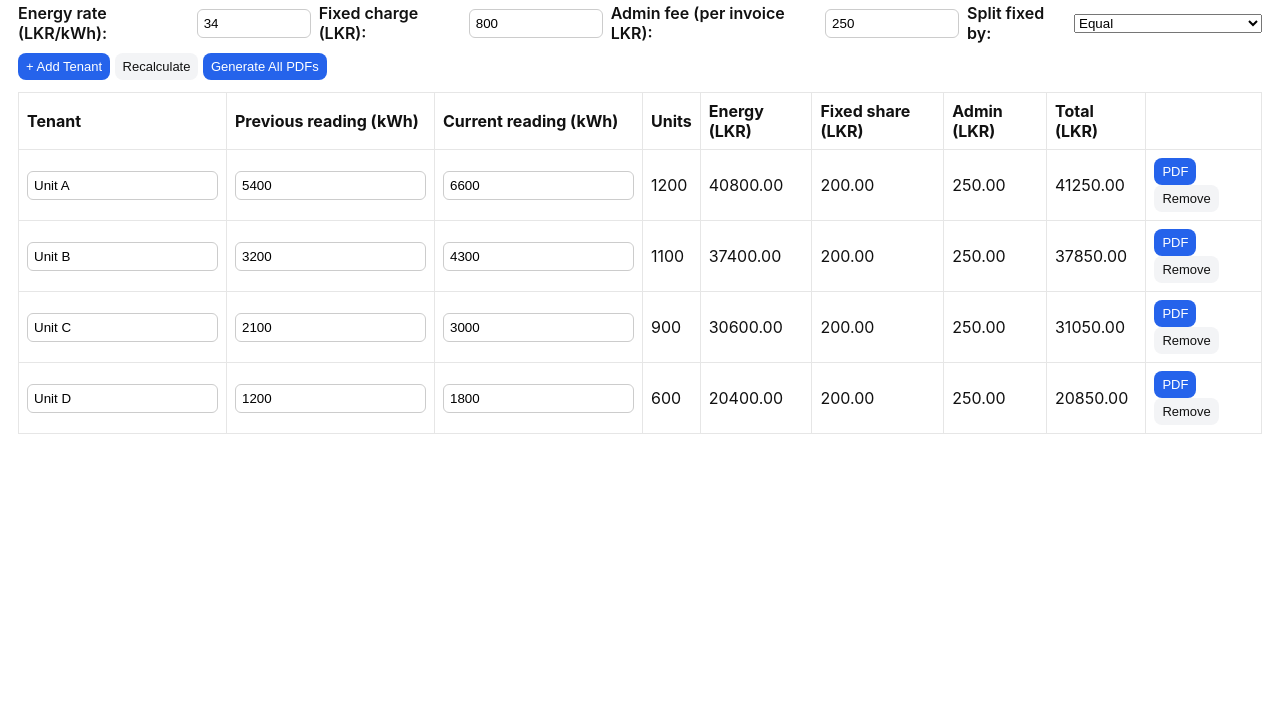
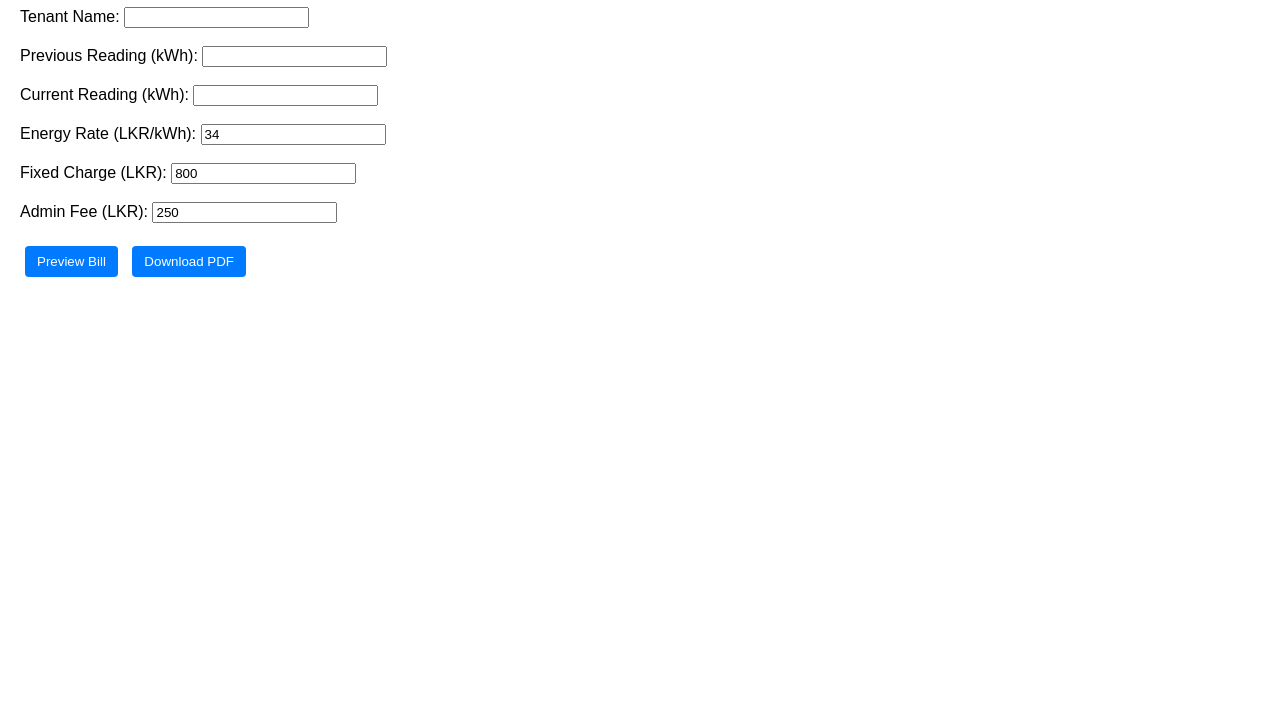
Before and after one commit to androidgames774/ElectricityBillGenerator, a plain HTML site: page index.html in a window 1280 px wide. Shown: the part 73-800 px from the top of the page. Drawn offline with nearby package versions, Linux system fonts and the light colour scheme.

Commit message:
Update index.html

```diff
--- a/index.html
+++ b/index.html
@@ -1,208 +1,94 @@
-<!doctype html>
+<!DOCTYPE html>
 <html lang="en">
 <head>
-  <meta charset="utf-8" />
-  <meta name="viewport" content="width=device-width,initial-scale=1" />
-  <title>Electricity Bill Generator</title>
+  <meta charset="UTF-8">
+  <title>Tenant Electricity Bill Generator</title>
+  <script src="https://cdnjs.cloudflare.com/ajax/libs/jspdf/2.5.1/jspdf.umd.min.js"></script>
   <style>
-    body{font-family:Inter,system-ui,Arial;margin:18px;color:#111}
-    h1{font-size:20px;margin-bottom:6px}
-    label{font-weight:600}
-    input[type=text], input[type=number]{padding:6px;border:1px solid #ccc;border-radius:6px}
-    table{width:100%;border-collapse:collapse;margin-top:12px}
-    th,td{padding:8px;border:1px solid #e6e6e6;text-align:left}
-    button{padding:8px 12px;border-radius:8px;border:0;background:#2563eb;color:white;cursor:pointer}
-    .muted{color:#666;font-size:13px}
-    .row{display:flex;gap:8px;align-items:center;margin-bottom:8px}
-    .controls{display:flex;gap:8px;flex-wrap:wrap;margin-top:10px}
-    .small{font-size:13px;padding:6px 8px}
-    .btn-ghost{background:#f3f4f6;color:#111}
-    .bill-card{width:700px;padding:18px;border:1px solid #ddd;border-radius:8px;background:white}
+    body { font-family: Arial, sans-serif; margin: 20px; }
+    table { border-collapse: collapse; width: 100%; margin-top: 20px; }
+    table, th, td { border: 1px solid #ccc; padding: 8px; text-align: center; }
+    th { background-color: #f2f2f2; }
+    .preview { margin-top: 20px; padding: 20px; border: 1px solid #aaa; }
+    .btn { margin: 5px; padding: 8px 12px; background: #007bff; color: #fff; border: none; cursor: pointer; border-radius: 4px; }
+    .btn:hover { background: #0056b3; }
   </style>
-  <!-- html2pdf library (includes html2canvas & jsPDF) -->
-  <script src="https://cdnjs.cloudflare.com/ajax/libs/html2pdf.js/0.10.1/html2pdf.bundle.min.js"></script>
 </head>
 <body>
-  <h1>Electricity Bill Generator</h1>
-  <div class="muted">Enter tenants and meter readings. Default energy rate is LKR 34/kWh. Generates a PDF invoice per tenant.</div>
+  <h1>Tenant Electricity Bill Generator</h1>
 
-  <div style="margin-top:12px;">
-    <div class="row">
-      <label>Energy rate (LKR/kWh):</label>
-      <input id="energyRate" type="number" value="34" step="0.01" style="width:100px" />
-      <label>Fixed charge (LKR):</label>
-      <input id="fixedCharge" type="number" value="800" style="width:120px" />
-      <label>Admin fee (per invoice LKR):</label>
-      <input id="adminFee" type="number" value="250" style="width:120px" />
-      <label>Split fixed by:</label>
-      <select id="fixedSplitMethod">
-        <option value="equal">Equal</option>
-        <option value="proportional">Proportional to consumption</option>
-      </select>
-    </div>
+  <label>Tenant Name: <input type="text" id="tenantName"></label><br><br>
+  <label>Previous Reading (kWh): <input type="number" id="prevReading"></label><br><br>
+  <label>Current Reading (kWh): <input type="number" id="currReading"></label><br><br>
+  <label>Energy Rate (LKR/kWh): <input type="number" id="rate" value="34"></label><br><br>
+  <label>Fixed Charge (LKR): <input type="number" id="fixed" value="800"></label><br><br>
+  <label>Admin Fee (LKR): <input type="number" id="admin" value="250"></label><br><br>
 
-    <div style="margin-top:10px">
-      <button id="addTenant" class="small">+ Add Tenant</button>
-      <button id="recalc" class="small btn-ghost">Recalculate</button>
-      <button id="genAll" class="small">Generate All PDFs</button>
-    </div>
-  </div>
+  <button class="btn" onclick="calculateBill()">Preview Bill</button>
+  <button class="btn" onclick="downloadPDF()">Download PDF</button>
 
-  <table id="tenantsTable">
-    <thead>
-      <tr>
-        <th>Tenant</th>
-        <th>Previous reading (kWh)</th>
-        <th>Current reading (kWh)</th>
-        <th>Units</th>
-        <th>Energy (LKR)</th>
-        <th>Fixed share (LKR)</th>
-        <th>Admin (LKR)</th>
-        <th>Total (LKR)</th>
-        <th></th>
-      </tr>
-    </thead>
-    <tbody>
-    </tbody>
-  </table>
+  <div id="preview" class="preview" style="display:none;"></div>
 
   <script>
-    const tbody = document.querySelector('#tenantsTable tbody');
-    const energyRateEl = document.getElementById('energyRate');
-    const fixedChargeEl = document.getElementById('fixedCharge');
-    const adminFeeEl = document.getElementById('adminFee');
-    const fixedSplitMethodEl = document.getElementById('fixedSplitMethod');
+    let lastBill = null;
 
-    function addTenantRow(name = 'Unit A', prev = 0, curr = 0){
-      const tr = document.createElement('tr');
-      tr.innerHTML = `
-        <td><input class="t-name" type="text" value="${name}" /></td>
-        <td><input class="t-prev" type="number" value="${prev}" /></td>
-        <td><input class="t-curr" type="number" value="${curr}" /></td>
-        <td class="t-units">0</td>
-        <td class="t-energy">0.00</td>
-        <td class="t-fixed">0.00</td>
-        <td class="t-admin">0.00</td>
-        <td class="t-total">0.00</td>
-        <td><button class="generate small">PDF</button> <button class="remove small btn-ghost">Remove</button></td>
+    function calculateBill() {
+      const tenant = document.getElementById('tenantName').value;
+      const prev = parseFloat(document.getElementById('prevReading').value) || 0;
+      const curr = parseFloat(document.getElementById('currReading').value) || 0;
+      const rate = parseFloat(document.getElementById('rate').value) || 34;
+      const fixed = parseFloat(document.getElementById('fixed').value) || 0;
+      const admin = parseFloat(document.getElementById('admin').value) || 0;
+
+      const units = curr - prev;
+      const energyCharge = units * rate;
+      const total = energyCharge + fixed + admin;
+
+      lastBill = { tenant, prev, curr, units, rate, energyCharge, fixed, admin, total };
+
+      const html = `
+        <h2>Bill Preview</h2>
+        <p><strong>Tenant:</strong> ${tenant}</p>
+        <p><strong>Previous Reading:</strong> ${prev} kWh</p>
+        <p><strong>Current Reading:</strong> ${curr} kWh</p>
+        <p><strong>Units Consumed:</strong> ${units} kWh</p>
+        <p><strong>Energy Rate:</strong> LKR ${rate} / kWh</p>
+        <p><strong>Energy Charge:</strong> LKR ${energyCharge.toFixed(2)}</p>
+        <p><strong>Fixed Charge:</strong> LKR ${fixed.toFixed(2)}</p>
+        <p><strong>Admin Fee:</strong> LKR ${admin.toFixed(2)}</p>
+        <h3>Total: LKR ${total.toFixed(2)}</h3>
       `;
-      tbody.appendChild(tr);
 
-      tr.querySelector('.t-prev').addEventListener('input', recalc);
-      tr.querySelector('.t-curr').addEventListener('input', recalc);
-      tr.querySelector('.generate').addEventListener('click', () => generatePDFForRow(tr));
-      tr.querySelector('.remove').addEventListener('click', () => { tr.remove(); recalc(); });
-      recalc();
+      const previewDiv = document.getElementById('preview');
+      previewDiv.innerHTML = html;
+      previewDiv.style.display = 'block';
     }
 
-    document.getElementById('addTenant').addEventListener('click', ()=> addTenantRow('Unit ' + String.fromCharCode(65 + tbody.children.length), 0, 0));
-    document.getElementById('recalc').addEventListener('click', recalc);
-    document.getElementById('genAll').addEventListener('click', generateAllPDFs);
+    function downloadPDF() {
+      if (!lastBill) {
+        alert("Please preview the bill first.");
+        return;
+      }
 
-    function recalc(){
-      const rows = Array.from(tbody.children);
-      const energyRate = parseFloat(energyRateEl.value) || 0;
-      const fixedCharge = parseFloat(fixedChargeEl.value) || 0;
-      const adminFee = parseFloat(adminFeeEl.value) || 0;
+      const { jsPDF } = window.jspdf;
+      const doc = new jsPDF();
 
-      // compute units
-      let totalUnits = 0;
-      rows.forEach(r => {
-        const prev = parseFloat(r.querySelector('.t-prev').value) || 0;
-        const curr = parseFloat(r.querySelector('.t-curr').value) || 0;
-        const units = Math.max(0, curr - prev);
-        r.querySelector('.t-units').textContent = units;
-        totalUnits += units;
-      });
+      doc.setFontSize(16);
+      doc.text("Electricity Bill", 20, 20);
 
-      rows.forEach(r => {
-        const units = parseFloat(r.querySelector('.t-units').textContent) || 0;
-        const energy = units * energyRate;
-        r.querySelector('.t-energy').textContent = energy.toFixed(2);
-        let fixedShare = 0;
-        if(fixedSplitMethodEl.value === 'equal'){
-          fixedShare = fixedCharge / Math.max(1, rows.length);
-        } else {
-          fixedShare = totalUnits > 0 ? (units / totalUnits) * fixedCharge : (fixedCharge / Math.max(1, rows.length));
-        }
-        r.querySelector('.t-fixed').textContent = fixedShare.toFixed(2);
-        r.querySelector('.t-admin').textContent = adminFee.toFixed(2);
-        const total = energy + fixedShare + adminFee;
-        r.querySelector('.t-total').textContent = total.toFixed(2);
-      });
+      doc.setFontSize(12);
+      doc.text(`Tenant: ${lastBill.tenant}`, 20, 30);
+      doc.text(`Previous Reading: ${lastBill.prev} kWh`, 20, 40);
+      doc.text(`Current Reading: ${lastBill.curr} kWh`, 20, 50);
+      doc.text(`Units Consumed: ${lastBill.units} kWh`, 20, 60);
+      doc.text(`Energy Rate: LKR ${lastBill.rate} / kWh`, 20, 70);
+      doc.text(`Energy Charge: LKR ${lastBill.energyCharge.toFixed(2)}`, 20, 80);
+      doc.text(`Fixed Charge: LKR ${lastBill.fixed.toFixed(2)}`, 20, 90);
+      doc.text(`Admin Fee: LKR ${lastBill.admin.toFixed(2)}`, 20, 100);
+      doc.text(`Total: LKR ${lastBill.total.toFixed(2)}`, 20, 120);
+
+      doc.save(`${lastBill.tenant}_Bill.pdf`);
     }
-
-    function generateInvoiceHtml(name, prev, curr, units, energyRate, energyCost, fixedShare, adminFee, total, billingPeriod='01-Aug-2025 to 31-Aug-2025', dueDate='10-Sep-2025'){
-      return `
-      <div class="bill-card" style="font-family:Arial;color:#111">
-        <h2 style="margin:0 0 6px 0">Electricity Bill</h2>
-        <div style="margin-bottom:6px">Billed by: <strong>N. Yaparathne</strong></div>
-        <div style="margin-bottom:10px">Tenant: <strong>${escapeHtml(name)}</strong></div>
-        <table style="width:100%;border-collapse:collapse;font-size:13px">
-          <tr><td>Billing period</td><td>${billingPeriod}</td></tr>
-          <tr><td>Previous reading (kWh)</td><td>${prev}</td></tr>
-          <tr><td>Current reading (kWh)</td><td>${curr}</td></tr>
-          <tr><td>Units consumed (kWh)</td><td>${units}</td></tr>
-          <tr><td>Energy rate (LKR/kWh)</td><td>${energyRate}</td></tr>
-          <tr><td>Energy charge (LKR)</td><td>${energyCost.toFixed(2)}</td></tr>
-          <tr><td>Fixed charge share (LKR)</td><td>${fixedShare.toFixed(2)}</td></tr>
-          <tr><td>Admin fee (LKR)</td><td>${adminFee.toFixed(2)}</td></tr>
-          <tr style="font-weight:700"><td>Total due (LKR)</td><td>${total.toFixed(2)}</td></tr>
-          <tr><td>Due date</td><td>${dueDate}</td></tr>
-        </table>
-        <div style="margin-top:12px;font-size:13px">Payment details: Bank: [Your Bank] | A/C: [Your Account] | Ref: ${escapeHtml(name)}-ELEC</div>
-      </div>
-      `;
-    }
-
-    function escapeHtml(text){
-      return String(text)
-        .replace(/&/g, '&amp;')
-        .replace(/</g, '&lt;')
-        .replace(/>/g, '&gt;')
-        .replace(/"/g, '&quot;');
-    }
-
-    function generatePDFForRow(tr){
-      const name = tr.querySelector('.t-name').value || 'Tenant';
-      const prev = parseFloat(tr.querySelector('.t-prev').value) || 0;
-      const curr = parseFloat(tr.querySelector('.t-curr').value) || 0;
-      const units = Math.max(0, curr - prev);
-      const energyRate = parseFloat(energyRateEl.value) || 0;
-      const energyCost = units * energyRate;
-      const fixedShare = parseFloat(tr.querySelector('.t-fixed').textContent) || 0;
-      const adminFee = parseFloat(tr.querySelector('.t-admin').textContent) || 0;
-      const total = energyCost + fixedShare + adminFee;
-
-      const invoiceHtml = generateInvoiceHtml(name, prev, curr, units, energyRate, energyCost, fixedShare, adminFee, total);
-
-      // create container
-      const container = document.createElement('div');
-      container.style.padding = '12px';
-      container.innerHTML = invoiceHtml;
-      document.body.appendChild(container);
-
-      // generate pdf using html2pdf
-      const opt = { margin: 10, filename: `${name.replace(/\s+/g,'_')}_electricity_invoice.pdf`, image: { type: 'jpeg', quality: 0.98 }, html2canvas: { scale: 2 }, jsPDF: { unit: 'mm', format: 'a4', orientation: 'portrait' } };
-      html2pdf().from(container).set(opt).save().finally(()=> container.remove());
-    }
-
-    async function generateAllPDFs(){
-      const rows = Array.from(tbody.children);
-      for(const r of rows){
-        await new Promise(resolve => {
-          generatePDFForRow(r);
-          // wait a bit for download to start
-          setTimeout(resolve, 1400);
-        });
-      }
-    }
-
-    // seed sample rows
-    addTenantRow('Unit A', 5400, 6600);
-    addTenantRow('Unit B', 3200, 4300);
-    addTenantRow('Unit C', 2100, 3000);
-    addTenantRow('Unit D', 1200, 1800);
   </script>
 </body>
 </html>
```
